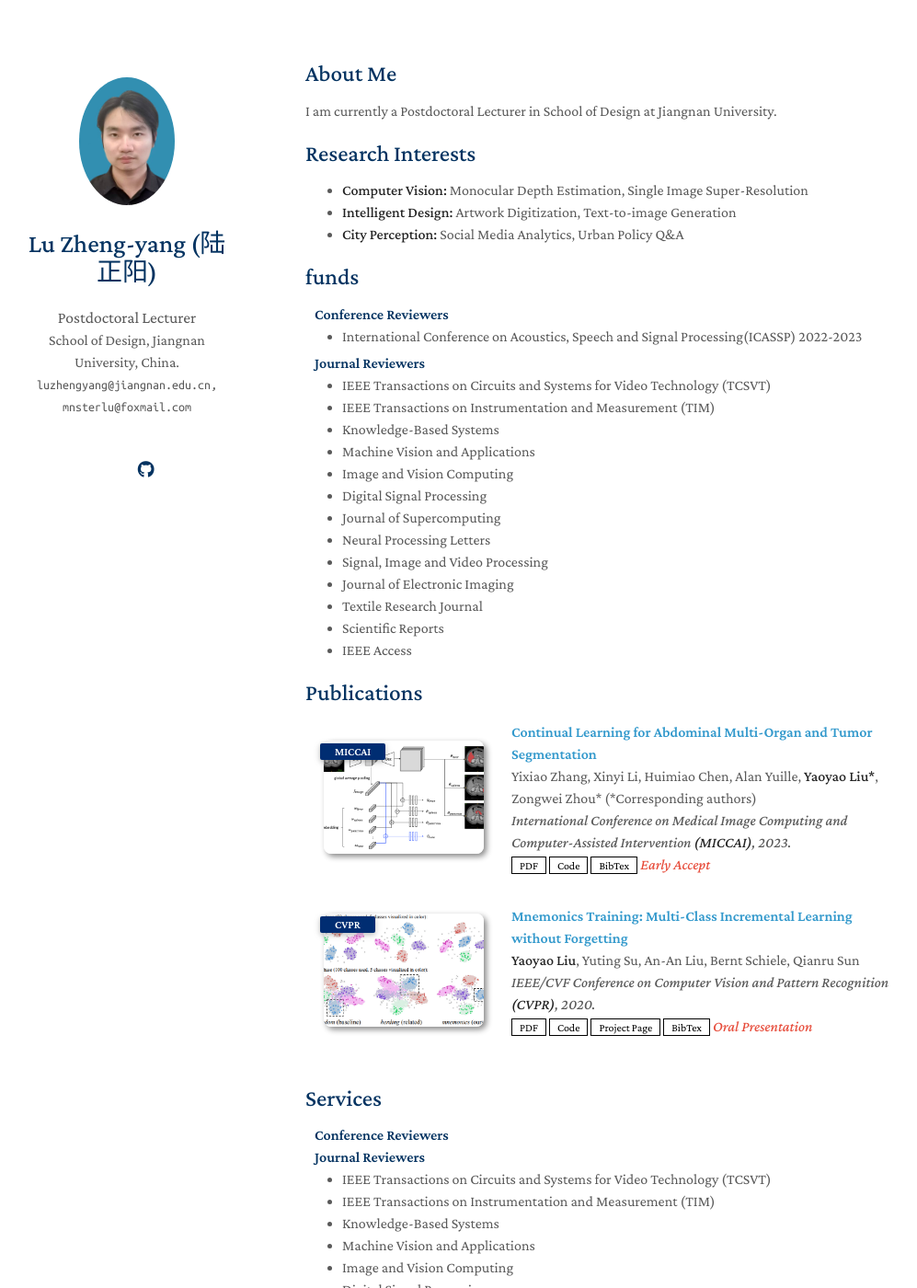
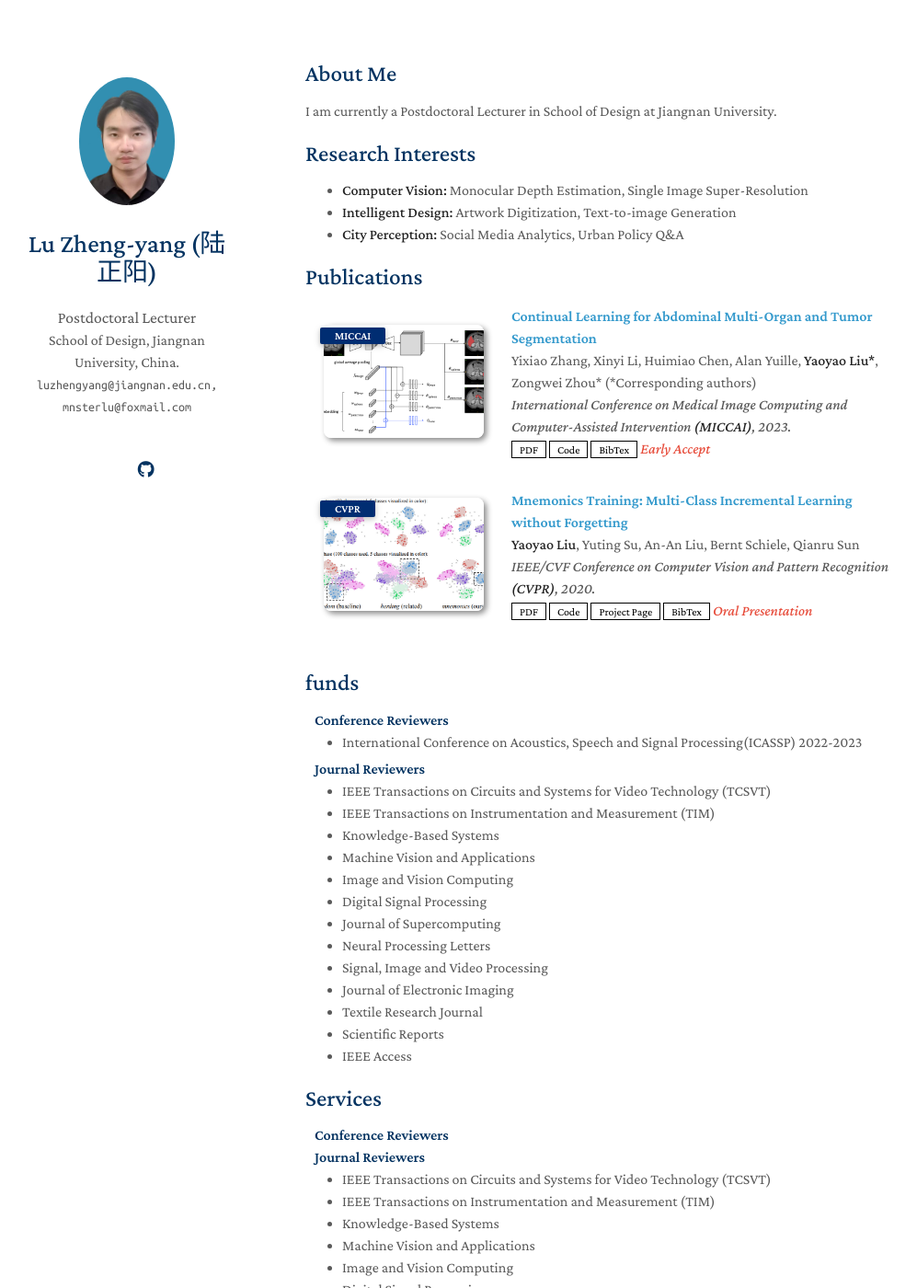
Before and after one commit to Mnster00/Lu.github.io, a Jekyll site: the page built from index.md, in a window 1280 px wide and 1400 px high. Shown: the whole window at 92% size, without its empty margins (138-1135 px from the left). Built offline with Jekyll 4.4.1, drawn with Linux system fonts in a browser that asks for light colours; a style sheet for code colours, icons or effects is not loaded; our own code applies the rules of GitHub Pages for plain Markdown files.

Commit message:
Update index.md

```diff
--- a/index.md
+++ b/index.md
@@ -13,9 +13,12 @@ I am currently a Postdoctoral Lecturer in School of Design at Jiangnan Universit
 - **City Perception:** Social Media Analytics, Urban Policy Q&A
 
 
-{% include_relative _includes/funds.md %}
+
 
 {% include_relative _includes/publications.md %}
+
+
+{% include_relative _includes/funds.md %}
 
 {% include_relative _includes/services.md %}
 
```
